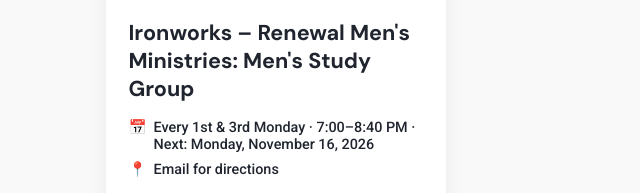
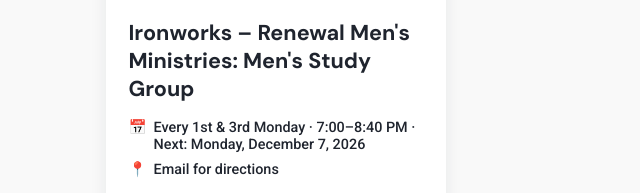
Before and after one commit to bocko7/renewal-life-events, a plain HTML site: page index.html in a window 1280 px wide. Shown: the part 1424-1617 px from the top of the page, 0-640 px from the left. Drawn offline with Linux system fonts and the light colour scheme.

Commit message:
Move the Ironworks men's study next date to December 7, 2026. (#6)
The November 16 meeting has passed; the group meets on the 1st and 3rd Monday.

Co-authored-by: Cursor Agent <cursoragent@cursor.com>

```diff
--- a/index.html
+++ b/index.html
@@ -48,7 +48,7 @@ const EVENTS = [
   },
   {
     title: "Ironworks – Renewal Men's Ministries: Men's Study Group",
-    date: "Every 1st & 3rd Monday · 7:00–8:40 PM · Next: Monday, November 16, 2026",
+    date: "Every 1st & 3rd Monday · 7:00–8:40 PM · Next: Monday, December 7, 2026",
     location: "Email for directions",
     description: "Ironworks, Renewal Men's Ministries' Men's Study Group, 2026/27 season. Meets every 1st and 3rd Monday of the month. Email us for more info, directions and updates.",
     url: "mailto:events@renewaldc.org?subject=Ironworks%20Men%27s%20Study%20Group",
```
